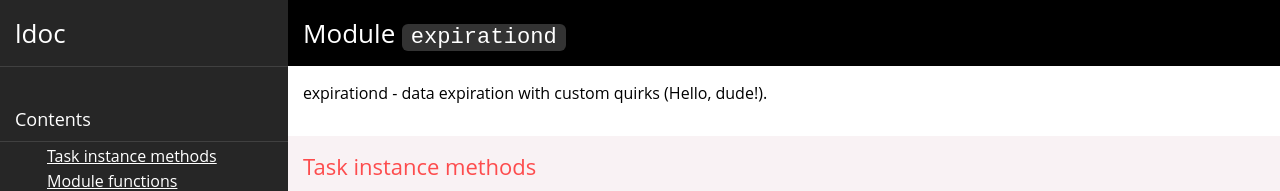
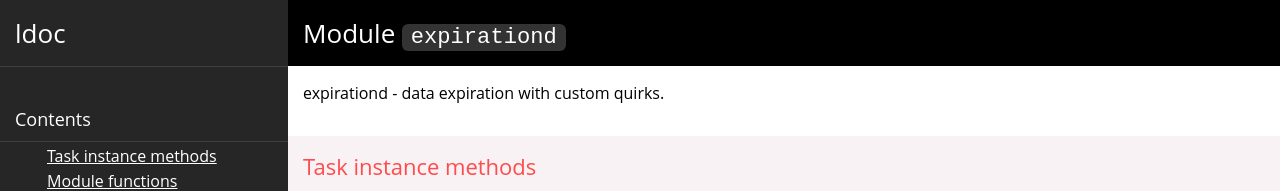
Before and after one commit to tarantool/expirationd, a plain HTML site: page index.html in a window 1280 px wide. Shown: the top 191 px of the page. Drawn offline with Linux system fonts and the light colour scheme.

Commit message:
Deploying to gh-pages from @ tarantool/expirationd@d2c40eb422eeb3155d0123634072bf48148a28d5 🚀

```diff
--- a/index.html
+++ b/index.html
@@ -47,7 +47,7 @@
 <div id="content">
 
 <h1>Module <code>expirationd</code></h1>
-<p>expirationd - data expiration with custom quirks (Hello, dude!).</p>
+<p>expirationd - data expiration with custom quirks.</p>
 <p><table class="markdown_table">
 </table>
 </p>
```
